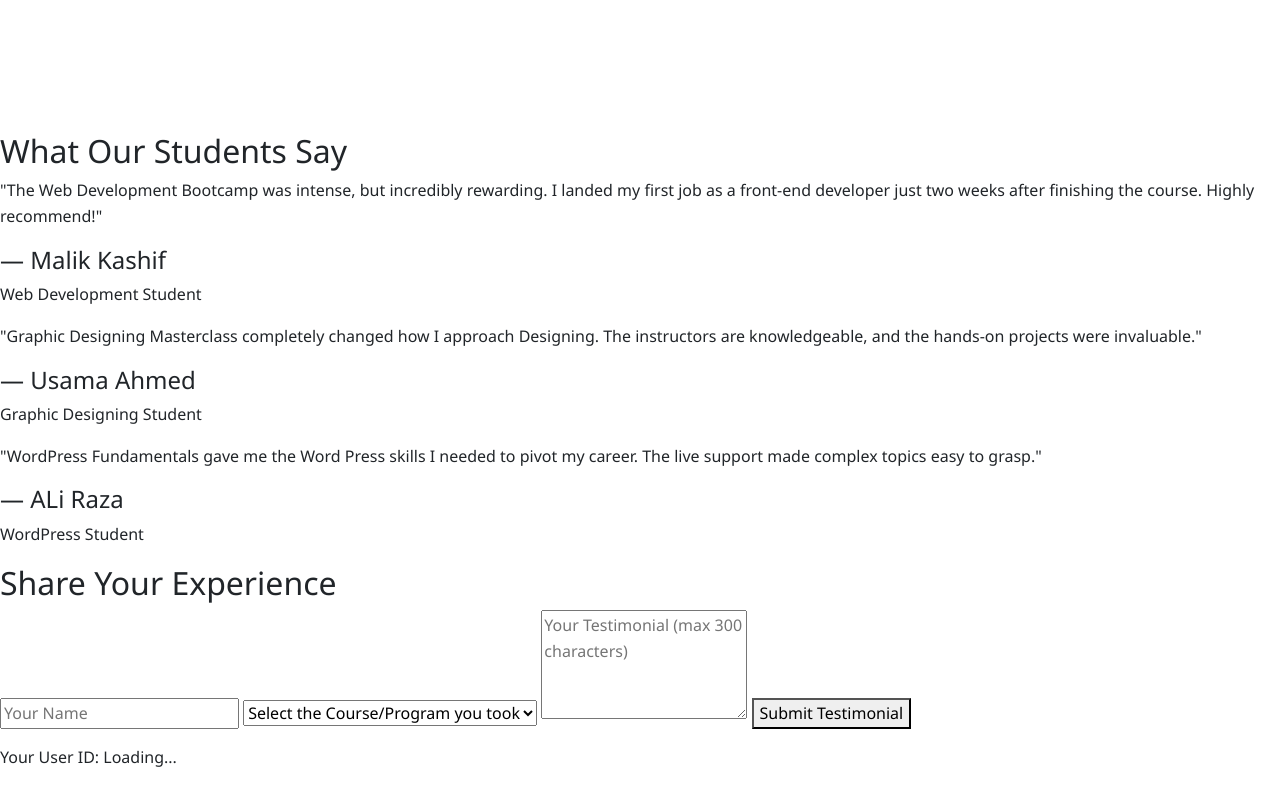
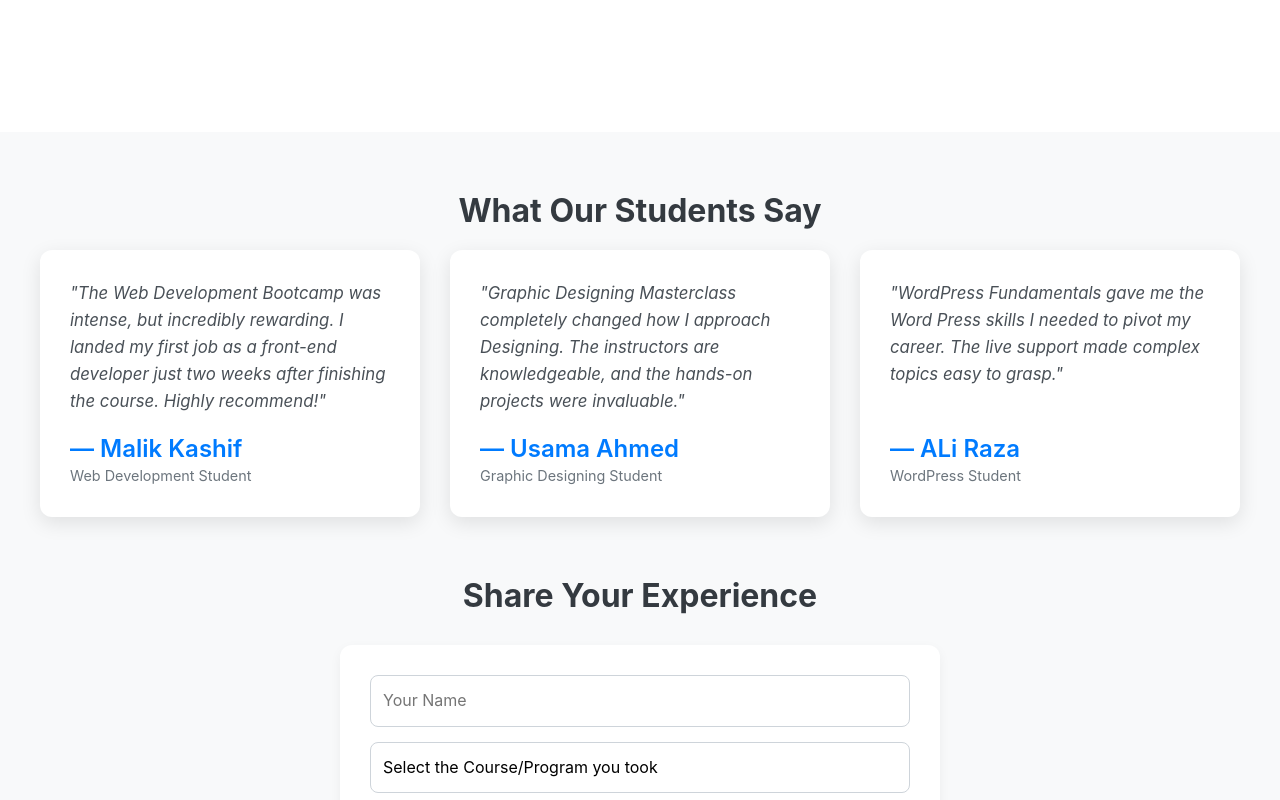
Before and after one commit to shahzaib99tech/KnowledgeSeekers, a plain HTML site: page index.html in a window 1280 px wide. Shown: the part 2700-3500 px from the top of the page. Drawn offline with nearby package versions, Linux system fonts and the light colour scheme.

Commit message:
style.css

```diff
--- a/style.css
+++ b/style.css
@@ -224,3 +224,180 @@ body {
 .course-card a:hover h4 {
     text-decoration: underline; /* subtle hover effect */
 }
+/* CSS for Testimonials and Form - Fully Responsive */
+.t-section {
+    padding: 60px 20px;
+    background-color: #f8f9fa;
+    text-align: center;
+    font-family: 'Inter', sans-serif;
+}
+
+.t-container {
+    max-width: 1200px;
+    margin: 0 auto;
+}
+
+.t-section h2 {
+    color: #343a40;
+    margin-bottom: 20px;
+    font-weight: 700;
+}
+
+.testimonial-grid {
+    display: grid;
+    /* Default: 1 column on small screens */
+    grid-template-columns: 1fr;
+    gap: 30px;
+    margin-bottom: 60px;
+}
+
+/* Tablet and Desktop Responsiveness */
+@media (min-width: 768px) {
+    .testimonial-grid {
+        /* On tablets: 2 columns */
+        grid-template-columns: repeat(2, 1fr);
+    }
+}
+
+@media (min-width: 1024px) {
+    .testimonial-grid {
+        /* On desktop: 3 columns */
+        grid-template-columns: repeat(3, 1fr);
+    }
+}
+
+.testimonial-card {
+    background-color: #ffffff;
+    border-radius: 12px;
+    padding: 30px;
+    box-shadow: 0 6px 20px rgba(0, 0, 0, 0.1);
+    transition: transform 0.3s ease, box-shadow 0.3s ease;
+    text-align: left;
+    height: auto; /* Ensure dynamic height */
+    display: flex;
+    flex-direction: column;
+    justify-content: space-between;
+}
+
+.testimonial-card:hover {
+    transform: translateY(-8px);
+    box-shadow: 0 10px 30px rgba(0, 0, 0, 0.15);
+}
+
+.testimonial-card p {
+    font-size: 1.05em;
+    font-style: italic;
+    color: #495057;
+    margin-bottom: 20px;
+    line-height: 1.6;
+}
+
+.student-info h4 {
+    margin: 0;
+    color: #007bff; /* Primary brand color */
+    font-weight: 600;
+}
+
+.student-info p {
+    margin: 0;
+    font-size: 0.9em;
+    color: #6c757d;
+    font-style: normal;
+}
+
+/* Placeholder card for initial load */
+.placeholder-card {
+    opacity: 0.6;
+}
+
+/* Submission Form Styles */
+.form-title {
+    margin-top: 20px;
+}
+
+.submission-area {
+    display: flex;
+    justify-content: center;
+    margin-top: 30px;
+}
+
+.t-form {
+    width: 100%;
+    max-width: 600px;
+    background: #ffffff;
+    padding: 30px;
+    border-radius: 12px;
+    box-shadow: 0 4px 12px rgba(0, 0, 0, 0.05);
+    text-align: center;
+}
+
+/* Updated to include select for consistent styling */
+.t-form input[type="text"],
+.t-form textarea,
+.t-form select {
+    width: 100%;
+    padding: 12px;
+    margin-bottom: 15px;
+    border: 1px solid #ced4da;
+    border-radius: 8px;
+    box-sizing: border-box;
+    font-size: 1em;
+    transition: border-color 0.3s;
+    appearance: none; /* Remove default system styling for better control */
+    background-color: white;
+}
+
+/* Updated to include select for consistent styling */
+.t-form input[type="text"]:focus,
+.t-form textarea:focus,
+.t-form select:focus {
+    border-color: #007bff;
+    outline: none;
+}
+
+.t-form textarea {
+    resize: vertical;
+}
+
+#submitBtn {
+    background-color: #28a745; /* Success Green */
+    color: white;
+    border: none;
+    padding: 12px 25px;
+    border-radius: 8px;
+    cursor: pointer;
+    font-size: 1.1em;
+    font-weight: 600;
+    transition: background-color 0.3s, transform 0.1s;
+    box-shadow: 0 4px 8px rgba(40, 167, 69, 0.3);
+}
+
+#submitBtn:hover {
+    background-color: #218838;
+    transform: translateY(-2px);
+}
+
+#submitBtn:active {
+    transform: translateY(0);
+}
+
+.response-message {
+    margin-top: 15px;
+    font-weight: 600;
+    color: #dc3545;
+}
+
+.user-id-display {
+    margin-top: 20px;
+    font-size: 0.85em;
+    color: #6c757d;
+}
+
+.user-id-display .font-mono {
+    font-family: monospace;
+    display: block;
+    word-break: break-all;
+    background: #eee;
+    padding: 5px;
+    border-radius: 4px;
+}
```
